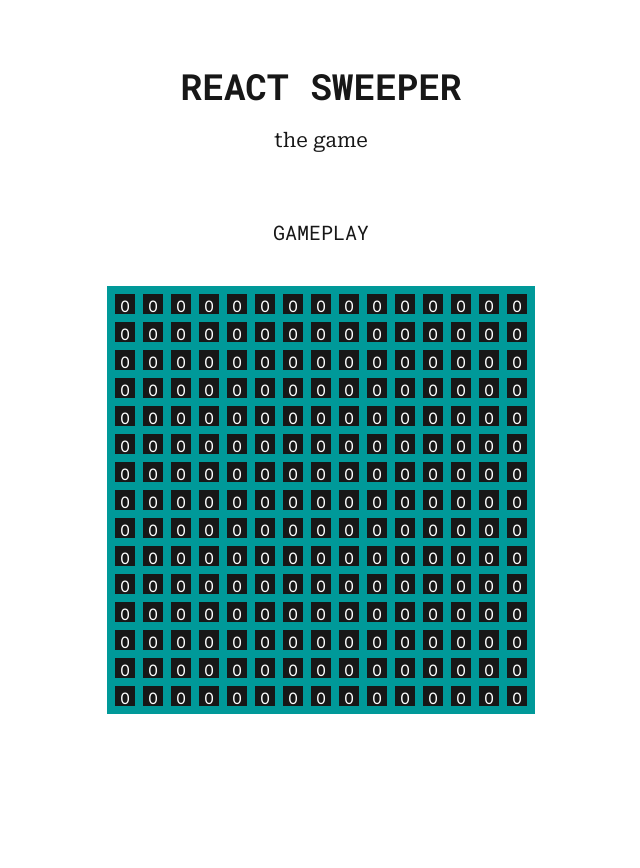
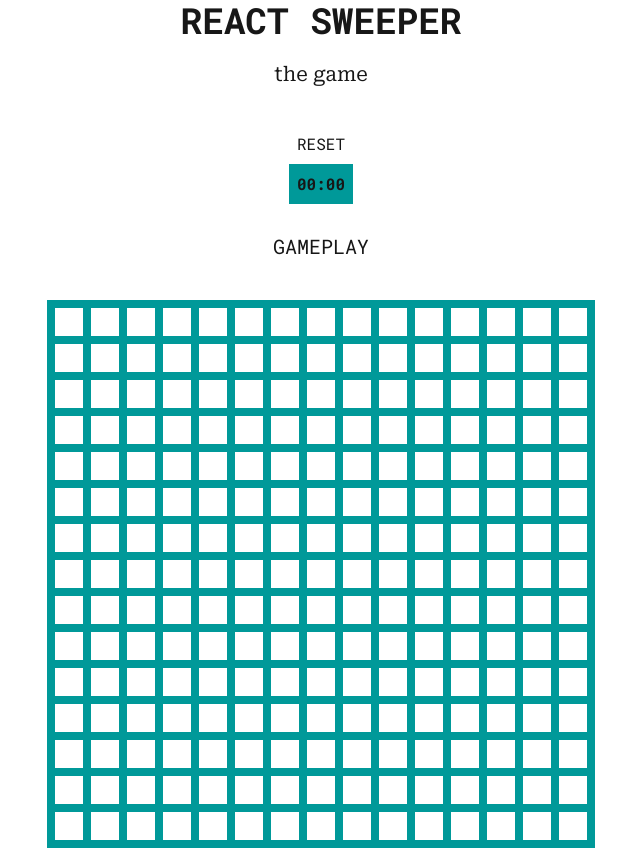
Before and after one commit to moist-bread/react-sweeper, a Next.js app: page / in a window 1280 px wide. Shown: the whole page, without its empty margins (319-959 px from the left). Before the commit the page ends 800 px from the top, so only its background shows below. Built offline with nearby package versions, Linux system fonts and the light colour scheme; a web font is replaced by a local one.

Commit message:
added numbers, flood fill, reset and timer

```diff
--- a/app/page.tsx
+++ b/app/page.tsx
@@ -1,20 +1,76 @@
 "use client";
-import { useState } from "react";
+import { useState, useRef } from "react";
 
 export default function Home() {
+	const [gameSeed, setGameSeed] = useState<number>(0);
+	const [started, setStarted] = useState<boolean>(false);
+	const [seconds, setSeconds] = useState<number>(0);
+
+	const timerIntervalRef = useRef<NodeJS.Timeout | null>(null);
+	function handleStartTimer() {
+		timerIntervalRef.current = setInterval(() => {
+			setSeconds((s) => {
+				if (s + 1 == 6000) {
+					if (timerIntervalRef.current !== null)
+						clearInterval(timerIntervalRef.current);
+					return 5999;
+				}
+				return s + 1;
+			});
+		}, 1000);
+	}
+	function handleStopTimer() {
+		if (timerIntervalRef.current !== null)
+			clearInterval(timerIntervalRef.current);
+	}
+
+
+
 	return (
 		<div className="flex h-full flex-col place-items-center justify-center-safe">
 			<h1 className="font-mono text-4xl font-bold">REACT SWEEPER</h1>
 			<h2 className="m-5 font-sans text-xl">the game</h2>
 			<br />
+			<button
+				onClick={() => {
+					setGameSeed((s) => s + 1);
+					setStarted(false);
+					handleStopTimer();
+					setSeconds(0);
+				}}
+			>
+				RESET
+			</button>
+			<Timer secs={seconds} />
 			<h2 className="m-5 font-mono text-xl">GAMEPLAY</h2>
-			<GameBoard width={15} heigth={15} />
+			<GameBoard
+				key={gameSeed}
+				width={15}
+				heigth={15}
+				started={started}
+				handleStart={(s: boolean) => {
+					setStarted(s);
+					if (s) handleStartTimer();
+					else handleStopTimer();
+				}}
+			/>
 		</div>
 	);
 }
 
-type Tile =
-	| "O" /* BEFORE GENERATING */ // ---- remove after adding started state
+function Timer({ secs }: { secs: number }) {
+	let mins = Math.floor(secs / 60);
+	secs -= mins * 60;
+	return (
+		<div className="m-2 bg-(--accent) p-2 font-bold">
+			{mins < 10 ? "0" : ""}
+			{mins}:{secs < 10 ? "0" : ""}
+			{secs}
+		</div>
+	);
+}
+
+type TileType =
 	| " " /* EMPTY */
 	| "B" /* BOMB */
 	| 1
@@ -26,27 +82,43 @@ type Tile =
 	| 7
 	| 8 /* NUMBER OF BOMB NEIGHBOURS */;
 
+type Tile = {
+	tile: TileType;
+	mask: boolean | "flag"; // -- CHANGE THE MASK TO CONSIDER FLAGGING BOMB
+};
+
 type Row = Array<Tile>;
 
-function GameBoard({ width, heigth }: { width: number; heigth: number }) {
+function GameBoard({
+	width,
+	heigth,
+	started,
+	handleStart,
+}: {
+	width: number;
+	heigth: number;
+	started: boolean;
+	handleStart: (s: boolean) => void;
+}) {
 	const [mineField, setMineField] = useState<Array<Row>>(
 		Array<Row | null>(heigth)
 			.fill(null)
-			.map((r) => new Array<Tile>(width).fill("O")),
+			.map((r) =>
+				new Array<Tile>(width).fill({ tile: " ", mask: false }),
+			),
 	);
 
-	// when a tile is clicked generate map (later add the rest of the game)
-	function handleClick(tile: Tile, y: number, x: number) {
-		console.log("CLICKED", y, x);
-		if (tile === "O") {
-			// ------ activate a started state so that the timer starts counting
+	const detectedBombs: number = 0;
+	// -- count number of mask FLAGS in the mineField
+
+	function handleClick(tile: TileType, y: number, x: number) {
+		if (!started) {
 			setMineField(generateMineField(mineField, width, heigth, y, x));
-			return;
+			handleStart(true);
+		} else if (tile === "B") {
+			handleStart(false);
 		}
-		if (tile === "B") {
-			// ------ stop started state for timer to stop
-			;
-		}
+		setMineField((f) => floodMaskField(f, width, heigth, y, x));
 	}
 
 	const rows = mineField.map((r, i) => {
@@ -58,6 +130,48 @@ function GameBoard({ width, heigth }: { width: number; heigth: number }) {
 	);
 }
 
+function floodMaskField(
+	mineField: Array<Row>,
+	width: number,
+	heigth: number,
+	y: number,
+	x: number,
+) {
+	let tempField: Array<Row> = mineField.slice();
+	floodFill(tempField, width, heigth, y, x);
+	return tempField;
+}
+
+function floodFill(
+	mineField: Array<Row>,
+	width: number,
+	heigth: number,
+	y: number,
+	x: number,
+) {
+	if (
+		y < 0 ||
+		y >= heigth ||
+		x < 0 ||
+		x >= width ||
+		mineField[y][x].mask === true ||
+		mineField[y][x].mask === "flag"
+	)
+		return;
+
+	mineField[y][x] = { ...mineField[y][x], mask: true };
+	if (mineField[y][x].tile !== " ") return;
+
+	floodFill(mineField, width, heigth, y - 1, x - 1);
+	floodFill(mineField, width, heigth, y - 1, x);
+	floodFill(mineField, width, heigth, y - 1, x + 1);
+	floodFill(mineField, width, heigth, y, x - 1);
+	floodFill(mineField, width, heigth, y, x + 1);
+	floodFill(mineField, width, heigth, y + 1, x - 1);
+	floodFill(mineField, width, heigth, y + 1, x);
+	floodFill(mineField, width, heigth, y + 1, x + 1);
+}
+
 function generateMineField(
 	mineField: Array<Row>,
 	width: number,
@@ -66,25 +180,42 @@ function generateMineField(
 	x: number,
 ) {
 	let tempField: Array<Row> = mineField.slice();
-	tempField.forEach((item, idx, row) => {
-		row[idx].fill(" ");
-	});
-
-	console.log("force empty at ", y, x);
+	/* console.log("force empty area at ", y, x); */
 
 	const totalBombs: number = Math.floor((width * heigth) / 5); // !! change the 5 based on difficulty
 
 	for (let placedBombs = 0; placedBombs < totalBombs;) {
 		let bombY = Math.floor(Math.random() * heigth);
 		let bombX = Math.floor(Math.random() * width);
-		if (bombY !== y && bombX !== x && tempField[bombY][bombX] !== "B") {
-			tempField[bombY][bombX] = "B";
+		if (
+			tempField[bombY][bombX].tile !== "B" &&
+			(bombY > y + 1 || bombY < y - 1 || bombX > x + 1 || bombX < x - 1)
+		) {
+			tempField[bombY][bombX] = { tile: "B", mask: false };
 			placedBombs++;
-			console.log("placing bomb ", placedBombs, " on ", bombY, bombX);
+			/* console.log("placing bomb ", placedBombs, " on ", bombY, bombX); */
 		}
 	}
 
-	// ------ add the numbers of neighbouring bombs
+	tempField.forEach((row, y, field) => {
+		row.forEach((tile, x) => {
+			if (tile.tile === "B") return;
+
+			let bombsAround: number = 0;
+
+			const limitTop = Math.max(y - 1, 0);
+			const limitBottom = Math.min(y + 2, heigth);
+			for (let r = limitTop; r < limitBottom; r++) {
+				const limitLeft = Math.max(x - 1, 0);
+				const limitRight = Math.min(x + 2, width);
+				for (let c = limitLeft; c < limitRight; c++)
+					bombsAround += field[r][c].tile === "B" ? 1 : 0;
+			}
+
+			if (bombsAround !== 0)
+				field[y][x] = { tile: bombsAround as TileType, mask: false };
+		});
+	});
 
 	return tempField;
 }
@@ -95,7 +226,7 @@ function BoardRow({
 	y,
 }: {
 	row: Row;
-	handleClick: (tile: Tile, y: number, x: number) => void;
+	handleClick: (tile: TileType, y: number, x: number) => void;
 	y: number;
 }) {
 	const tiles = row.map((t, i) => {
@@ -113,33 +244,33 @@ function BoardTile({
 	x,
 }: {
 	tile: Tile;
-	handleClick: (tile: Tile, y: number, x: number) => void;
+	handleClick: (tile: TileType, y: number, x: number) => void;
 	y: number;
 	x: number;
 }) {
-	const [show, setShow] = useState<boolean>(true);
-
 	// !! if it's showing no click handler
-	/* if (show) { */
-	return (
-		<div
-			className="h-5 w-5 bg-(--foreground) text-(--background)"
-			onClick={() => {
-				handleClick(tile, y, x);
-				setShow(true);
-			}}
-		>
-			{tile}
-		</div>
-	);
-	/* 	} else
+	// !! make shown bombs RED
+	if (tile.mask === true) {
+		return (
+			<div className="h-7 w-7 bg-(--foreground) font-bold text-(--background)">
+				{tile.tile}
+			</div>
+		);
+	} else if (tile.mask === "flag") // -- make it handle right click
+		return (
+			<div className="h-7 w-7 bg-(--highlight) font-bold text-(--background)">
+				{tile.tile}
+			</div>
+		);
+	else // -- make it handle right click
 		return (
 			<div
-				className="h-5 w-5 bg-(--background)"
+				className="h-7 w-7 bg-(--background) font-bold text-(--foreground)"
 				onClick={() => {
-					handleClick(tile, show, y, x);
-					setShow(true);
+					handleClick(tile.tile, y, x);
 				}}
-			></div>
-		); */
+			>
+				{tile.tile}
+			</div>
+		);
 }
```
